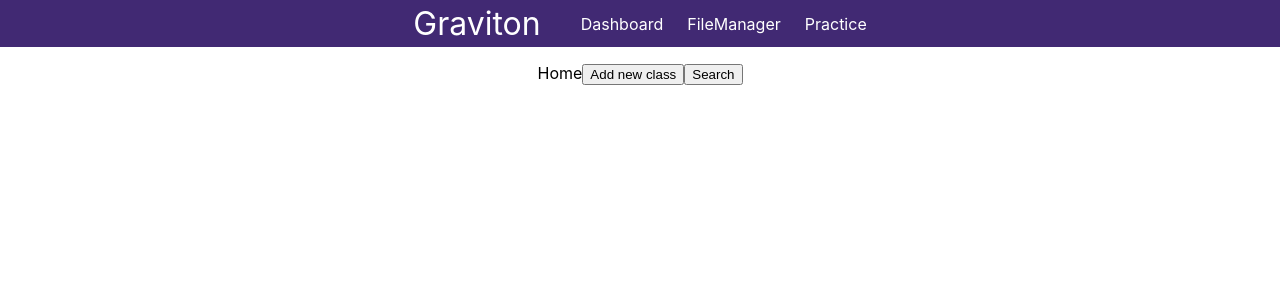
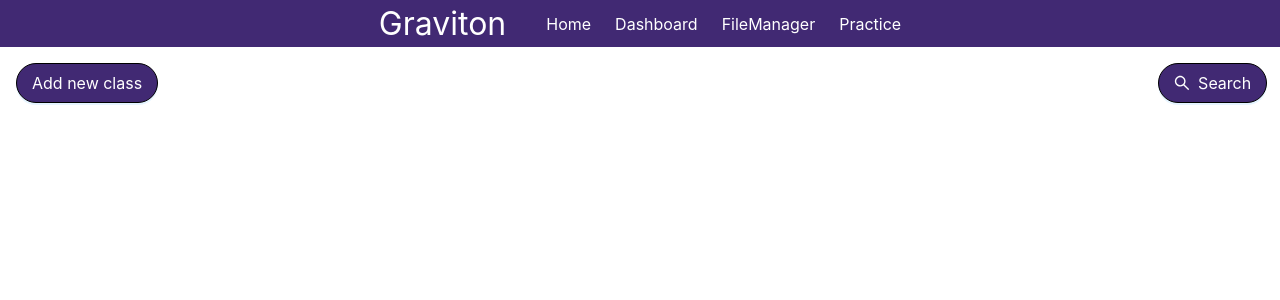
Before and after one commit to Highzahawk/Graviton, a React (Create React App) app: page / in a window 1280 px wide. Shown: the top 300 px of the page. Built offline with nearby package versions, Linux system fonts and the light colour scheme.

Commit message:
Created Homepage Buttons

```diff
--- a/package.json
+++ b/package.json
@@ -3,9 +3,11 @@
   "version": "0.1.0",
   "private": true,
   "dependencies": {
+    "@ant-design/icons": "^4.8.0",
     "@testing-library/jest-dom": "^5.16.5",
     "@testing-library/react": "^13.4.0",
     "@testing-library/user-event": "^13.5.0",
+    "antd": "^5.1.2",
     "firebase": "^9.15.0",
     "react": "^18.2.0",
     "react-dom": "^18.2.0",
--- a/src/App.js
+++ b/src/App.js
@@ -1,5 +1,6 @@
 import logo from './logo.svg';
 import './App.css';
+import {Button, Space, Icon} from 'antd';
 import SignIn from './Components/Auth/SignIn';
 import Home from './Pages/Home';
 import FileManager from './Pages/FileManager';
--- a/src/Navbar.js
+++ b/src/Navbar.js
@@ -5,6 +5,7 @@ export default function Navbar(){
     return <nav className="nav">
         <Link to="/" className="site-title">Graviton</Link>
         <ul>
+            <CustomLink to="/Home">Home</CustomLink>
             <CustomLink to="/Dashboard">Dashboard</CustomLink>
             <CustomLink to="/FileManager">FileManager</CustomLink>
             <CustomLink to="/Practice">Practice</CustomLink>
--- a/src/Pages/Home.js
+++ b/src/Pages/Home.js
@@ -1,25 +1,26 @@
 import react from 'react';
 import { useNavigate } from 'react-router-dom';
+import {Button, Col, Layout, Row, Space} from 'antd';
+import {SearchOutlined, VerticalAlignBottomOutlined} from '@ant-design/icons';
+
 
 function Home(){
     const navigate = useNavigate();
+    return(
+        <Space size = {1000}>
 
-    return(
-        <div>
-            <h>
-                Home
-            </h>
+            <Button type = "primary" class = "NewClass" shape = "round" size = "large" style={{ background: "#412973", borderColor: "black"}}>
+                Add new class
+            </Button>
 
-            <button>
-                Add new class
-            </button>
+            <Button type="primary" class = "Search" shape = "round" size = "large" icon={<SearchOutlined />} style={{ background: "#412973", borderColor: "black"}}>
+                Search
+            </Button>
 
-            <button>
-                Search
-            </button>
+        </Space>
 
-        </div>
     );
 }
 
+
 export default Home;
```
Also changed, not shown: 1 other file (tests, documents, lock files or other folders).
